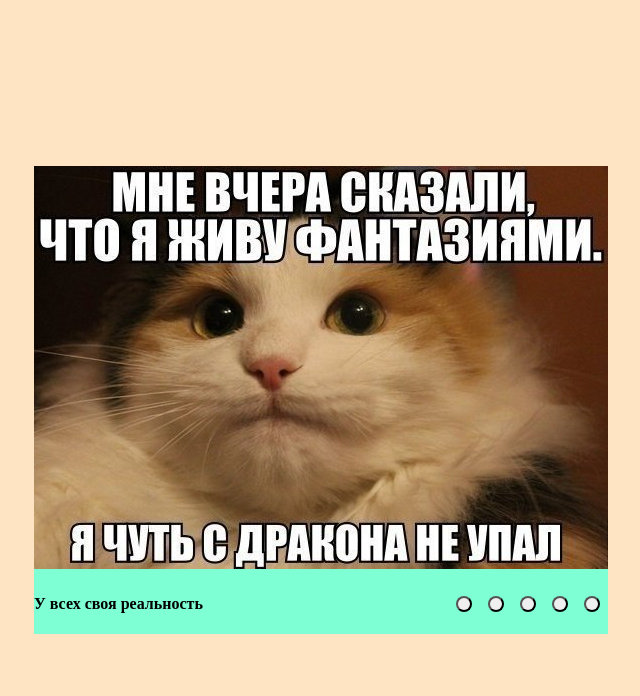
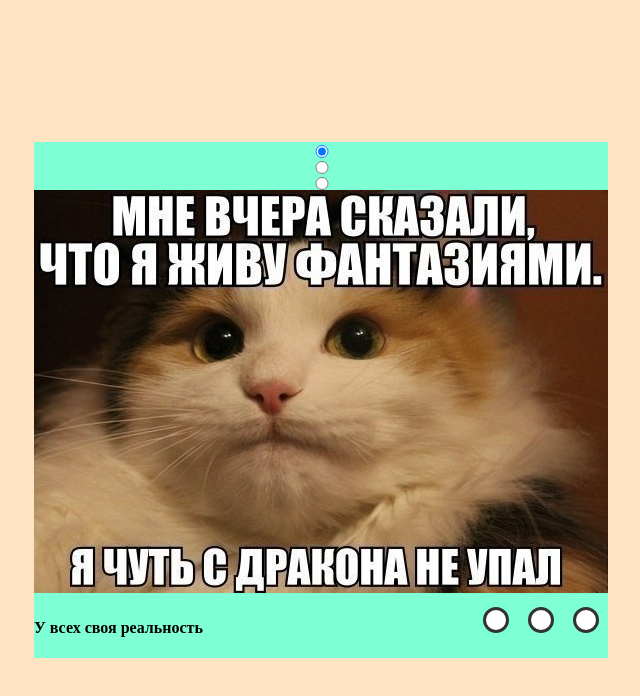
Before and after one commit to AnastasiaGalaxy/cssMemSlider, a plain HTML site: page index.html in a window 1280 px wide. Shown: the whole page, without its empty margins (319-959 px from the left). Drawn offline with Linux system fonts and the light colour scheme.

Commit message:
feat: create working code (Mon, May 16, 2022 14:59:48 PM)

```diff
--- a/index.html
+++ b/index.html
@@ -10,19 +10,54 @@
 <body>
     <div class="container-wrapper">
         <div class="container">
-            <div class="picture">
-                <img src="./assets/1.jpg">
+            <input type="radio" name="slide-controls" value="first" id="first" checked/>
+            <input type="radio" name="slide-controls" value="second" id="second" />
+            <input type="radio" name="slide-controls" value="third" id="third" />
+
+
+
+            <div class="pictures">
+                <div id="first-pic" class="picture">
+                        <img src="./assets/1.jpg">
+                </div>
+
+                <div id="second-pic" class="picture">
+                        <img src="./assets/2.jpg">
+                </div>
+                <div id="third-pic" class="picture">
+                        <img src="./assets/3.jpg">
+                </div>
+
+
             </div>
             <div class="text-and-controls-container">
-                <div class="text">
+                <div id="first-text" class="text">
                     <h4>У всех своя реальность</h4>
                 </div>
-                <div class="controls">
-                    <div><button class="curcle-btn"></button></div>
-                    <div><button class="curcle-btn"></button></div>
-                    <div><button class="curcle-btn"></button></div>
-                    <div><button class="curcle-btn"></button></div>
-                    <div><button class="curcle-btn"></button></div>
+                <div id="second-text" class="text">
+                    <h4>Наглость – второе счастье!</h4>
+                </div>
+                <div id="third-text" class="text">
+                    <h4>Кажется, в матрице очередной сбой:</h4>
+                </div>
+                <div class="controls-container">
+
+                    <label class="radio" for="first">
+                        <span class="outer">
+                            <span class="inner"></span>
+                        </span>
+                    </label>
+                    <label class="radio" for="second">
+                        <span class="outer">
+                            <span class="inner"></span>
+                        </span>
+                    </label>
+                    <label class="radio" for="third">
+                        <span class="outer">
+                            <span class="inner"></span>
+                        </span>
+                    </label>
+
                 </div>
             </div>
 
--- a/style.css
+++ b/style.css
@@ -2,7 +2,7 @@ html, body {
     width: 100%;
     height: 100%;
     background-color: bisque;
-    overflow-y: hidden;
+    /* overflow-y: hidden; */
 
     padding: 0;
     margin: 0;
@@ -34,36 +34,68 @@ html, body {
     justify-content: space-between;
 }
 
-.curcle-btn {
-    width: 1rem;
-    height: 1rem;
-    border-radius: 0.5rem;
-}
-.curcle-btn:hover {
-    background-color: blue;
-    transition: 0.5s;
+span {
     cursor: pointer;
 }
-.curcle-btn:focus {
-    background-color: red;
+
+/* input {
+    display: none;
+} */
+
+.pictures {
+    display: flex;
+    flex-direction: row;
 }
 
-.controls {
-    display: flex;
-    flex-direction: row;
-    align-items: center;
-}
+#first:checked ~ .pictures #second-pic{
+    display: none;
+  }
+  #first:checked ~ .pictures #third-pic{
+    display: none;
+  }
+  #first:checked ~ .text-and-controls-container #second-text{
+    display: none;
+  }
+  #first:checked ~ .text-and-controls-container #third-text{
+    display: none;
+  }
 
-.controls div {
-    width: 2rem;
-    height: 2rem;
 
-    display: flex;
-    flex-direction: column;
-    align-items: center;
-    justify-content: center;
-}
+  #second:checked ~ .pictures #first-pic{
+    display: none;
+  }
+  #second:checked ~ .pictures #third-pic{
+    display: none;
+  }
+  #second:checked ~ .text-and-controls-container #first-text{
+    display: none;
+  }
+  #second:checked ~ .text-and-controls-container #third-text{
+    display: none;
+  }
 
-.controls div:hover {
-    cursor: pointer;
-}
+
+  #third:checked ~ .pictures #first-pic{
+    display: none;
+  }
+  #third:checked ~ .pictures #second-pic{
+    display: none;
+  }
+  #third:checked ~ .text-and-controls-container #first-text{
+    display: none;
+  }
+  #third:checked ~ .text-and-controls-container #second-text{
+    display: none;
+  }
+
+
+.radio .outer {
+    height: 20px;
+    width: 20px;
+    display: block;
+    float: left;
+    margin: 10px 9px 10px 10px;
+    border: 3px solid #333;
+    border-radius: 50%;
+    background-color: #fff;
+  }
```
Also changed, not shown: 1 other file.
